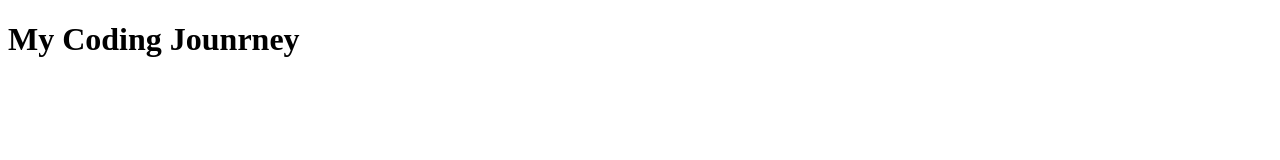
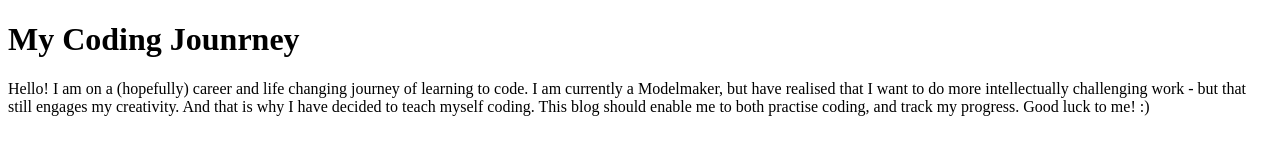
Before and after one commit to Oxaminie/Blog, a plain HTML site: page index.html in a window 1280 px wide. Drawn offline with Linux system fonts and the light colour scheme.

Commit message:
Introduction text

```diff
--- a/index.html
+++ b/index.html
@@ -7,7 +7,13 @@
 </head>
 
 <body>
-    <div>
+    <div id = title>
       <h1> My Coding Jounrney </h1>
     </div>
+    <div id = introduction>
+        <p>Hello! I am on a (hopefully) career and life changing journey of learning to code.
+            I am currently a Modelmaker, but have realised that I want to do more intellectually challenging work - but that still engages my creativity.
+            And that is why I have decided to teach myself coding. This blog should enable me to both practise coding, and track my progress. Good luck to me! :)
+        </p>
+    </div>
 </body>
```
